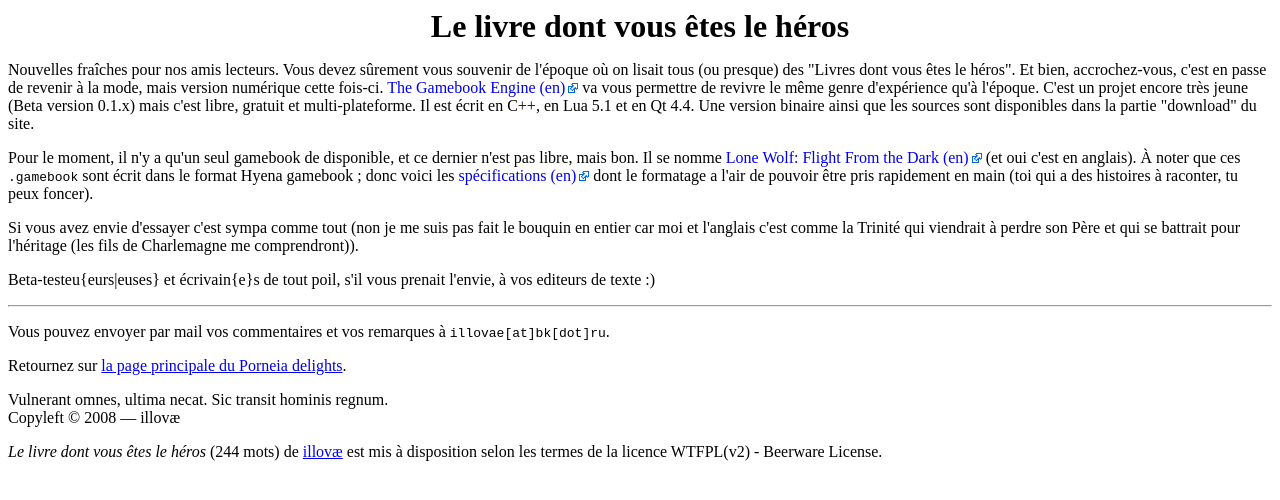
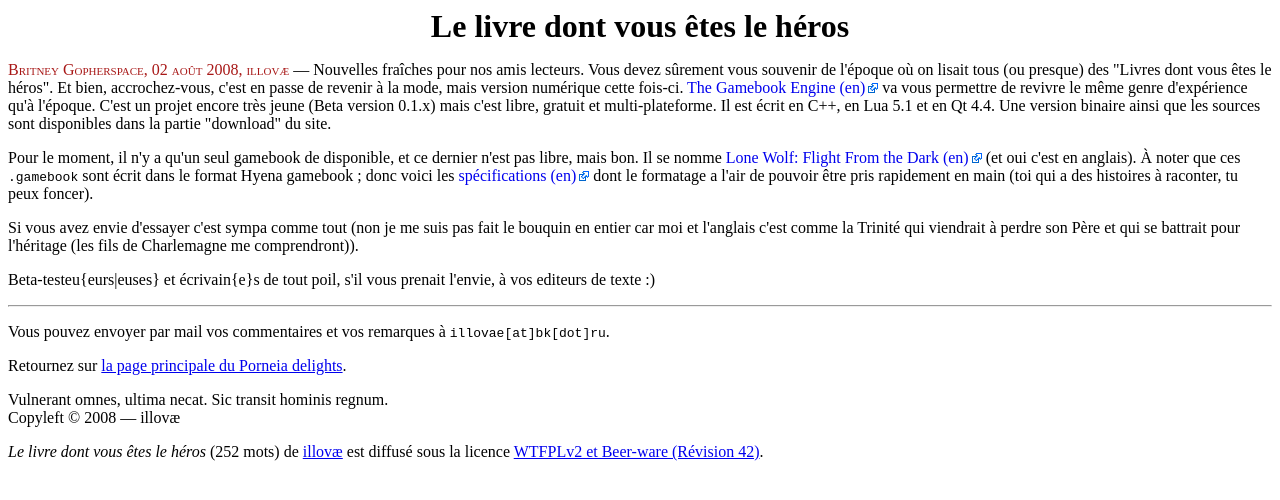
Before and after one commit to porneia/pub, a Jekyll site: the page built from _posts/2008-08-02-le-livre-dont-vous-etes-le-heros.html, in a window 1280 px wide. Shown: the top 500 px of the page. Built offline with Jekyll 4.4.1, drawn with Linux system fonts in a browser that asks for light colours; Markdown is read by kramdown in place of the engine named in the settings.

Commit message:
Minor update

```diff
--- a/_posts/2008-08-02-le-livre-dont-vous-etes-le-heros.html
+++ b/_posts/2008-08-02-le-livre-dont-vous-etes-le-heros.html
@@ -5,13 +5,15 @@
 author: illov&aelig;
 mail: illovae[at]bk[dot]ru
 keywords: livre, héros, gamebook, illovae
-license: "WTFPL(v2) - Beerware License"
+license: "WTF"
 ---
 <p>
-Nouvelles fraîches pour nos amis lecteurs. Vous devez sûrement vous
-souvenir de l'époque où on lisait tous (ou presque) des &quot;Livres
-dont vous êtes le héros&quot;. Et bien, accrochez-vous, c'est en passe
-de revenir à la mode, mais version numérique cette
+<span class="articleAuthor">Britney Gopherspace, 02 août 2008,
+{{ page.author }}</span>
+&mdash; Nouvelles fraîches pour nos amis lecteurs. Vous devez sûrement
+vous souvenir de l'époque où on lisait tous (ou presque) des
+&quot;Livres dont vous êtes le héros&quot;. Et bien, accrochez-vous,
+c'est en passe de revenir à la mode, mais version numérique cette
 fois-ci. <a href="http://gamebook-engine.sourceforge.net/"
 class="external" hreflang="en">The Gamebook Engine</a> va vous
 permettre de revivre le même genre d'expérience qu'à l'époque. C'est
```
